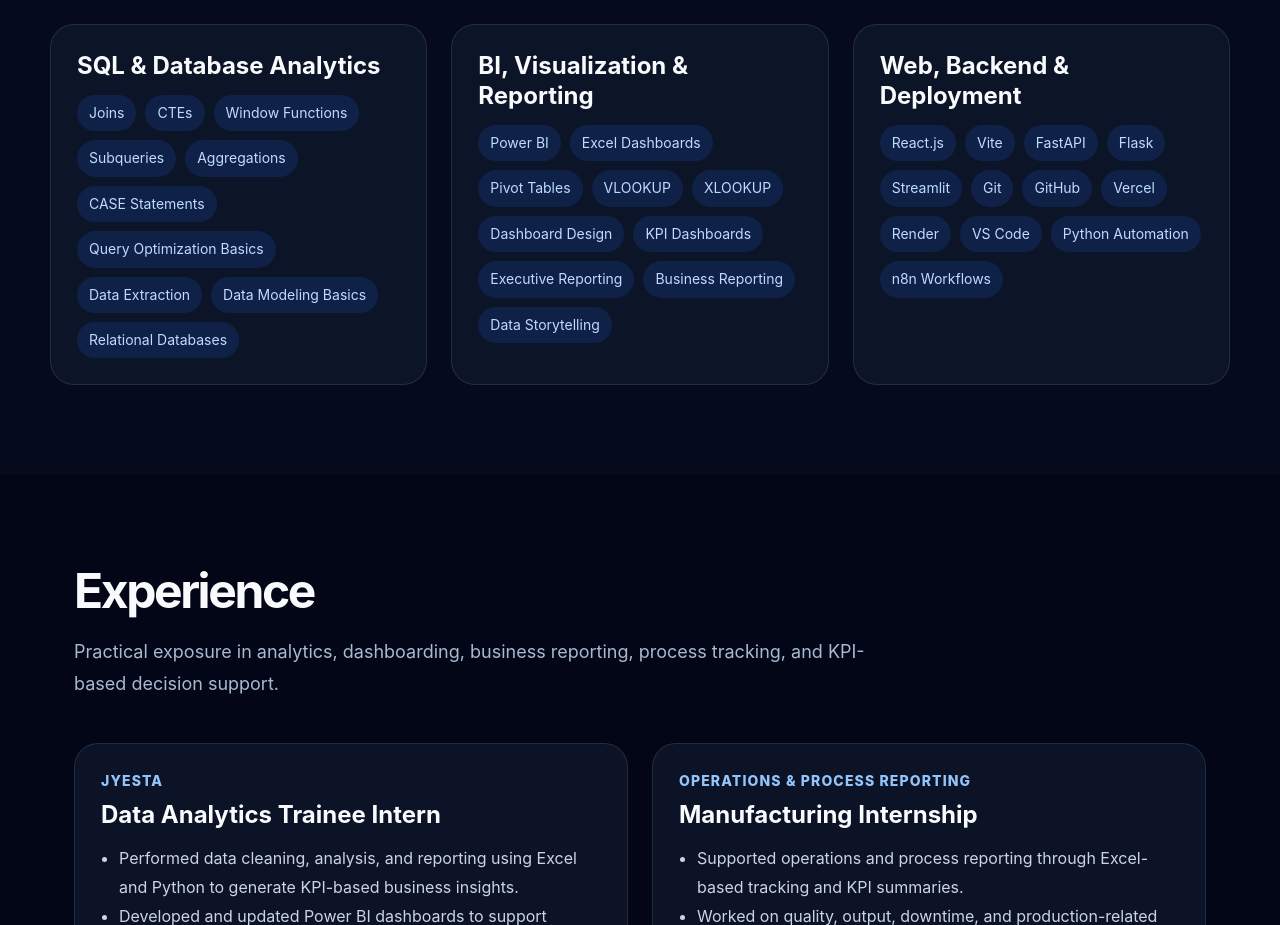
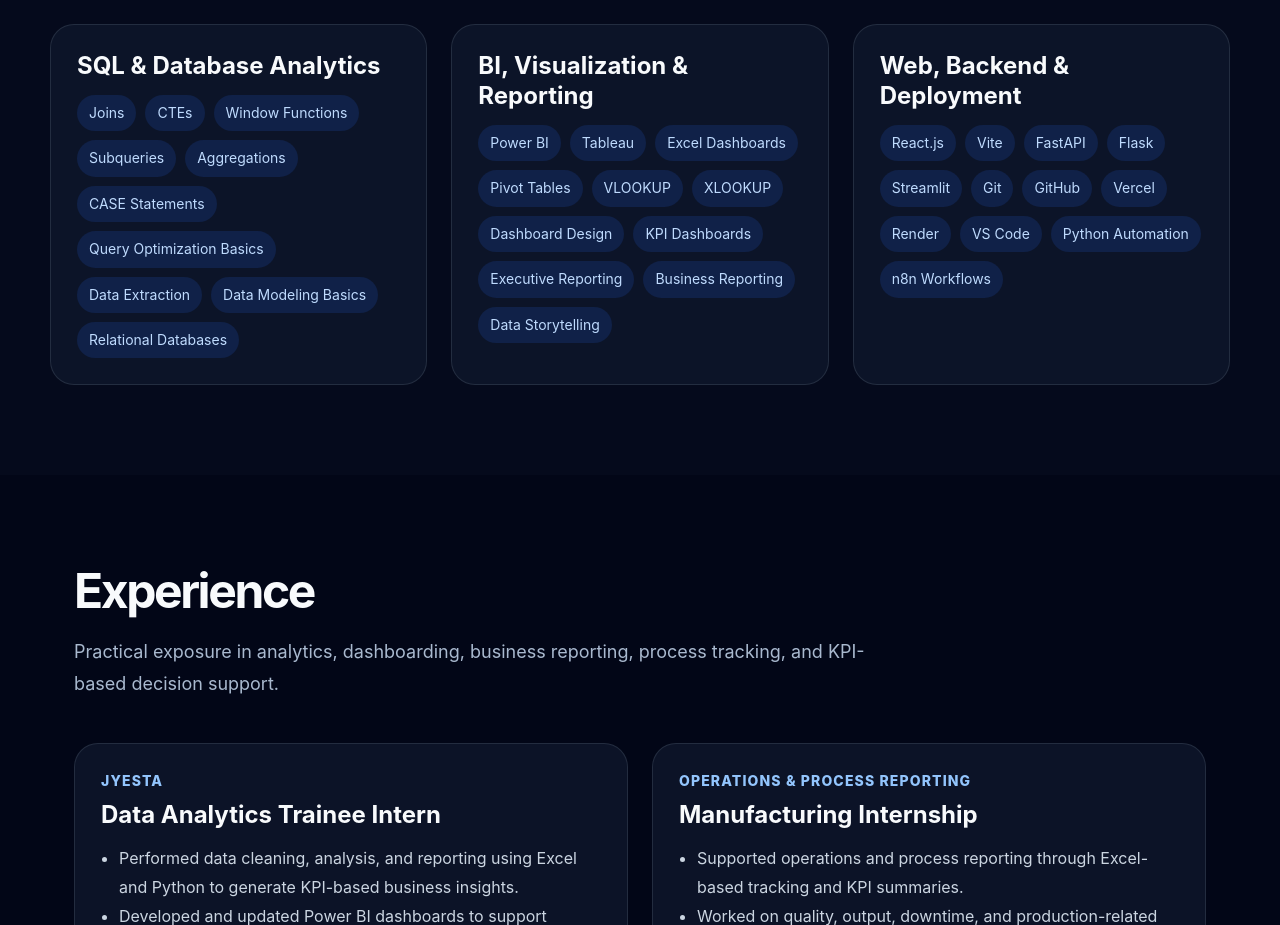
Before and after one commit to anchal2022/anchal-portfolio, a React (Vite) app in the folder anchal-portfolio/: page / in a window 1280 px wide. Shown: the part 2661-3586 px from the top of the page. Built offline with nearby package versions, Linux system fonts and the light colour scheme.

Commit message:
Updated portfolio

```diff
--- a/anchal-portfolio/src/data/skills.js
+++ b/anchal-portfolio/src/data/skills.js
@@ -121,6 +121,7 @@
     title: "BI, Visualization & Reporting",
     items: [
       "Power BI",
+      "Tableau",
       "Excel Dashboards",
       "Pivot Tables",
       "VLOOKUP",
```
